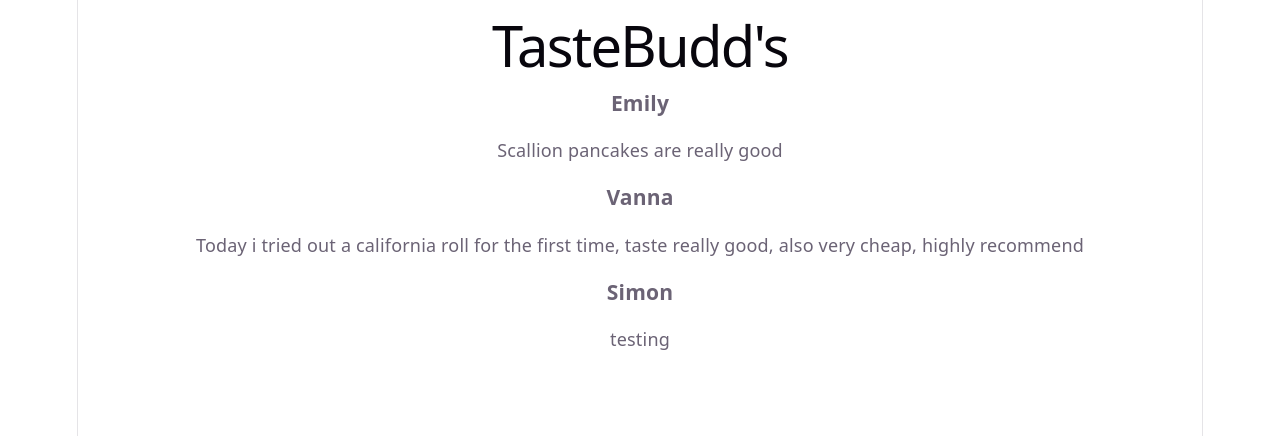
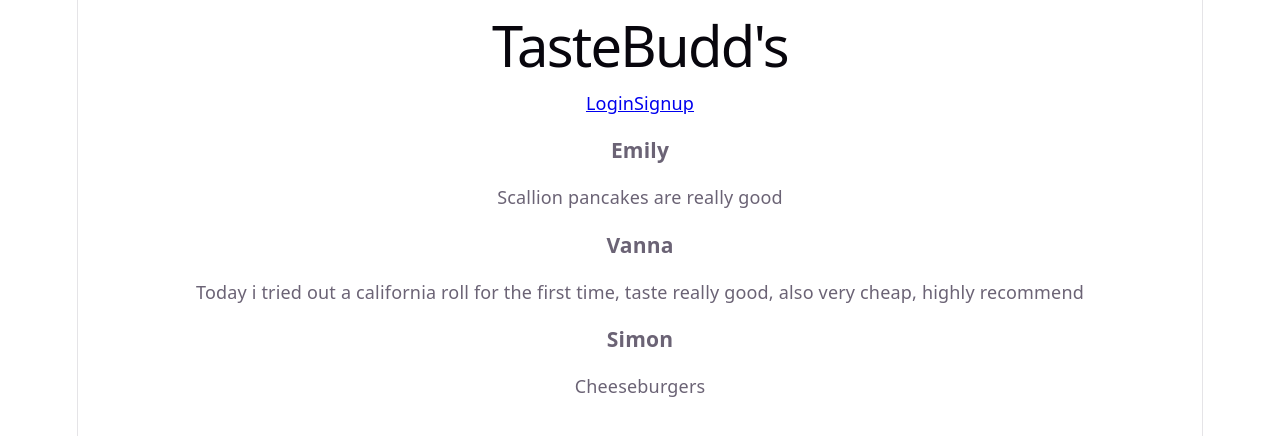
Before and after one commit to siMoon646/TasteBudd-s, a React (Vite) app in the folder frontend/: page / in a window 1280 px wide. Shown: the top 436 px of the page. Built offline with nearby package versions, Linux system fonts and the light colour scheme.

Commit message:
buttons for signup and login

```diff
--- a/frontend/package.json
+++ b/frontend/package.json
@@ -12,7 +12,8 @@
   "dependencies": {
     "@supabase/supabase-js": "^2.117.2",
     "react": "^19.2.8",
-    "react-dom": "^19.2.8"
+    "react-dom": "^19.2.8",
+    "react-router-dom": "^7.18.4"
   },
   "devDependencies": {
     "@eslint/js": "^10.0.1",
--- a/frontend/src/App.jsx
+++ b/frontend/src/App.jsx
@@ -1,10 +1,20 @@
-import { useState } from 'react';
-import './App.css';
+import { BrowserRouter, Routes, Route } from "react-router-dom";
+
+import Landing from "./pages/landing";
+import Home from "./pages/homepage";
 import Login from "./pages/login";
+import Signup from "./pages/signup";
 
 function App() {
   return (
-    <Login />
+    <BrowserRouter>
+      <Routes>
+        <Route path = "/" element = {<Landing/>}/>
+        <Route path = "/homepage" element = {<Home/>}/>
+        <Route path = "/login" element = {<Login/>}/>
+        <Route path = "/signup" element = {<Signup/>}/>
+      </Routes>
+    </BrowserRouter>
   );
 }
 
--- /dev/null
+++ b/frontend/src/pages/landing.jsx
@@ -0,0 +1,36 @@
+import Post from "../components/Post";
+import { Link } from "react-router-dom";
+
+function LandingPage(){
+    const posts = [
+        {username:"Emily", content: "Scallion pancakes are really good"},
+        {username: "Vanna", content: "Today i tried out a california roll for the first time, taste really good, also very cheap, highly recommend"},
+        {username: "Simon", content: "Cheeseburgers"}
+    ];
+    return(
+        <div>
+            <div>
+                <header>
+                    <h1>TasteBudd's</h1>
+                    <Link to = "/login">
+                        Login
+                    </Link>
+                    <Link to = "/signup">
+                        Signup
+                    </Link>
+                </header>
+            </div>
+            <main>
+                {posts.map((post, index) => (
+                <Post
+                    key = {index}
+                    username = {post.username}
+                    content = {post.content}
+                />
+            ))}
+            </main>
+        </div>
+    );
+}
+
+export default LandingPage;
--- a/frontend/src/pages/login.jsx
+++ b/frontend/src/pages/login.jsx
@@ -1,24 +1,9 @@
-import Post from "../components/Post";
-
-function LandingPage(){
-    const posts = [
-        {username:"Emily", content: "Scallion pancakes are really good"},
-        {username: "Vanna", content: "Today i tried out a california roll for the first time, taste really good, also very cheap, highly recommend"},
-        {username: "Simon", content: "testing"}
-    ];
+function Login(){
     return(
         <div>
-            <h1>TasteBudd's</h1>
-
-            {posts.map((post, index) => (
-                <Post
-                    key = {index}
-                    username = {post.username}
-                    content = {post.content}
-                />
-            ))}
+            <h1>Login</h1>
         </div>
     );
 }
 
-export default LandingPage;
+export default Login;
--- /dev/null
+++ b/frontend/src/pages/signup.jsx
@@ -0,0 +1,11 @@
+import { Link } from "react-router-dom";
+
+function Signup(){
+    return(
+        <div>
+            <h1>Signup</h1>
+        </div>
+    );
+}
+
+export default Signup;
```
Also changed, not shown: frontend/src/pages/homepage.jsx (+8 -0 lines), frontend/src/styles/landing.css (added), 1 other file (tests, documents, lock files or other folders).
